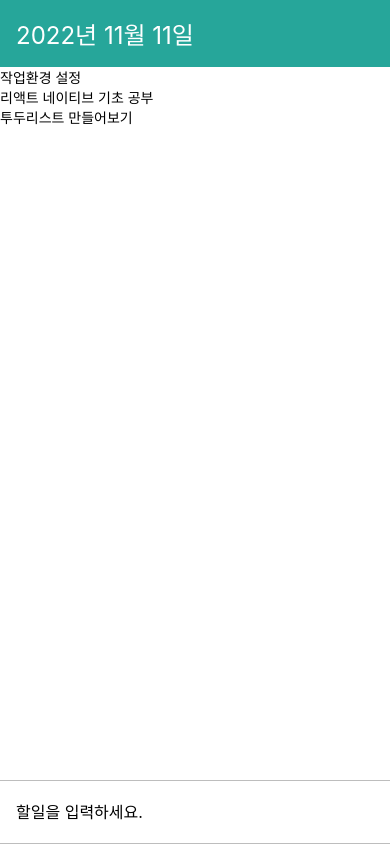
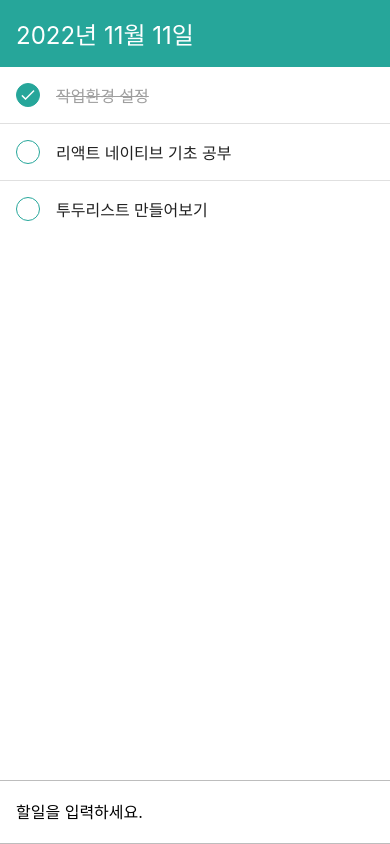
Before and after one commit to ChaeYubin/react-native, a React Native app in the folder TodoApp/: screen / in a window 390 px wide. Built offline with nearby package versions, Linux system fonts and the light colour scheme.

Commit message:
TodoItem 컴포넌트

```diff
--- /dev/null
+++ b/TodoApp/components/TodoItem.js
@@ -0,0 +1,49 @@
+import React from "react";
+import { View, Text, StyleSheet, Image } from "react-native";
+
+function TodoItem({ id, text, done }) {
+  return (
+    <View style={styles.item}>
+      <View style={[styles.circle, done && styles.filled]}>
+        {done && (
+          <Image
+            source={require("../assets/icons/check_white/check_white.png")}
+          />
+        )}
+      </View>
+      <Text style={[styles.text, done && styles.lineThrough]}>{text}</Text>
+    </View>
+  );
+}
+
+const styles = StyleSheet.create({
+  item: {
+    flexDirection: "row",
+    padding: 16,
+    alignItems: "center",
+  },
+  circle: {
+    width: 24,
+    height: 24,
+    borderRadius: 12,
+    borderColor: "#26a69a",
+    borderWidth: 1,
+    marginRight: 16,
+  },
+  filled: {
+    justifyContent: "center",
+    alignItems: "center",
+    backgroundColor: "#26a69a",
+  },
+  text: {
+    flex: 1,
+    fontSize: 16,
+    color: "#212121",
+  },
+  lineThrough: {
+    color: "#9e9e9e",
+    textDecorationLine: "line-through",
+  },
+});
+
+export default TodoItem;
--- a/TodoApp/components/TodoList.js
+++ b/TodoApp/components/TodoList.js
@@ -1,19 +1,21 @@
 import React from "react";
 import { FlatList, View, Text, StyleSheet } from "react-native";
+import TodoItem from "./TodoItem";
 
 function TodoList({ todos }) {
   return (
     <FlatList
+      ItemSeparatorComponent={() => <View style={styles.separator} />}
       style={styles.list}
       data={todos}
       renderItem={({ item }) => (
         <View>
-          <Text>{item.text}</Text>
+          <TodoItem id={item.id} text={item.text} done={item.done} />
         </View>
       )}
     >
       keyExtractor={(item) => item.id.toString()}
-    </FlatList> // keyExtractor: 각항목의 고유 값을 추출해주는 함수(Props)
+    </FlatList> // keyExtractor: 각 항목의 고유 값을 추출해주는 함수(Props)
   );
 }
 
@@ -21,6 +23,10 @@ const styles = StyleSheet.create({
   list: {
     flex: 1,
   },
+  separator: {
+    backgroundColor: "#e0e0e0",
+    height: 1,
+  },
 });
 
 export default TodoList;
```
